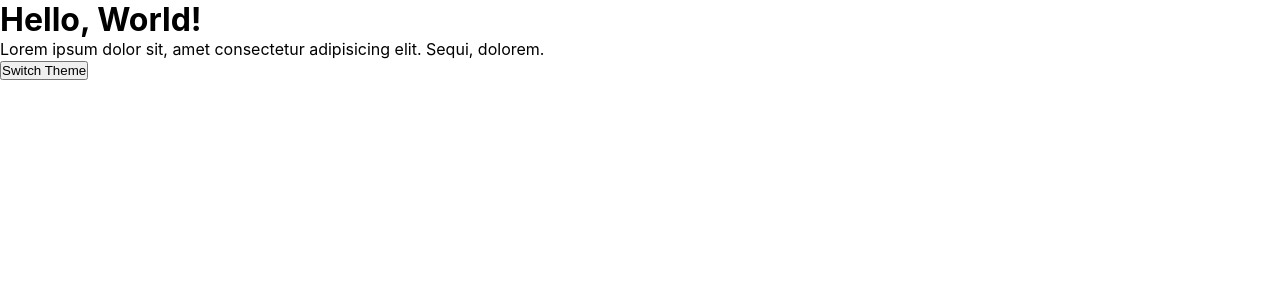
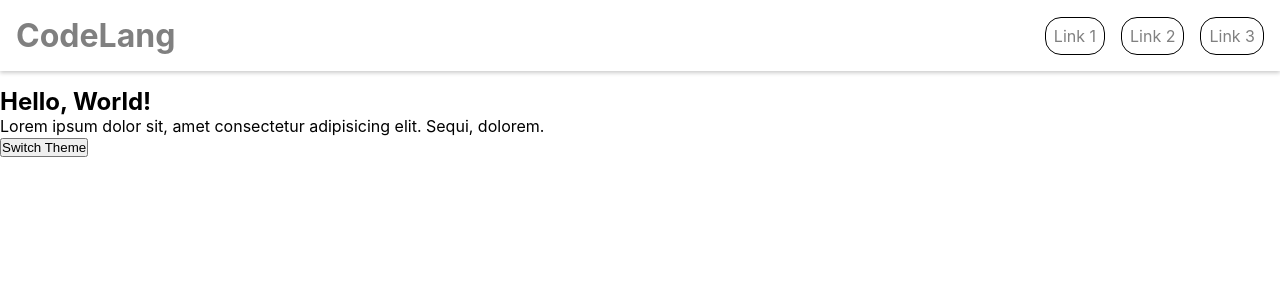
Before and after one commit to IslamSolimanInnowise/codelang, a React (Vite) app: page / in a window 1280 px wide. Shown: the top 300 px of the page. Built offline with nearby package versions, Linux system fonts and the light colour scheme.

Commit message:
feat: add app header as shared layout

```diff
--- a/src/app/App.tsx
+++ b/src/app/App.tsx
@@ -3,6 +3,8 @@ import { darkTheme, lightTheme } from "../shared/styles/themes";
 import { GlobalStyles } from "../shared/styles/globalStyles";
 import { useAppDispatch, useAppSelector } from "../shared/hooks";
 import { switchTheme } from "../features/theme/themeSlice";
+import { Routes, Route } from "react-router";
+import AppLayout from "../shared/layout/AppLayout";
 
 const App: React.FC = () => {
   const { isDark } = useAppSelector((state) => state.theme);
@@ -15,14 +17,23 @@ const App: React.FC = () => {
   return (
     <ThemeProvider theme={isDark ? darkTheme : lightTheme}>
       <GlobalStyles />
-      <div>
-        <h1>Hello, World!</h1>
-        <p>
-          Lorem ipsum dolor sit, amet consectetur adipisicing elit. Sequi,
-          dolorem.
-        </p>
-        <button onClick={handleThemeSwitch}>Switch Theme</button>
-      </div>
+      <Routes>
+        <Route element={<AppLayout />}>
+          <Route
+            path="/"
+            element={
+              <div>
+                <h2>Hello, World!</h2>
+                <p>
+                  Lorem ipsum dolor sit, amet consectetur adipisicing elit.
+                  Sequi, dolorem.
+                </p>
+                <button onClick={handleThemeSwitch}>Switch Theme</button>
+              </div>
+            }
+          />
+        </Route>
+      </Routes>
     </ThemeProvider>
   );
 };
--- a/src/main.tsx
+++ b/src/main.tsx
@@ -3,11 +3,14 @@ import { createRoot } from "react-dom/client";
 import App from "./app/App.tsx";
 import { Provider } from "react-redux";
 import { store } from "./shared/redux/store.ts";
+import { BrowserRouter } from "react-router";
 
 createRoot(document.getElementById("root")!).render(
   <StrictMode>
     <Provider store={store}>
-      <App />
+      <BrowserRouter>
+        <App />
+      </BrowserRouter>
     </Provider>
   </StrictMode>
 );
--- /dev/null
+++ b/src/shared/layout/AppLayout.tsx
@@ -0,0 +1,32 @@
+import { Outlet } from "react-router";
+import {
+  StyledHeader,
+  StyledHeading1,
+  StyledNavLink,
+  StyledNavList,
+} from "./appLayout.styles";
+
+const AppLayout: React.FC = () => {
+  return (
+    <>
+      <StyledHeader>
+        <StyledHeading1>CodeLang</StyledHeading1>
+        <nav>
+          <StyledNavList>
+            <li>
+              <StyledNavLink to="">Link 1</StyledNavLink>
+            </li>
+            <li>
+              <StyledNavLink to="">Link 2</StyledNavLink>
+            </li>
+            <li>
+              <StyledNavLink to="">Link 3</StyledNavLink>
+            </li>
+          </StyledNavList>
+        </nav>
+      </StyledHeader>
+      <Outlet />
+    </>
+  );
+};
+export default AppLayout;
--- /dev/null
+++ b/src/shared/layout/appLayout.styles.ts
@@ -0,0 +1,37 @@
+import { NavLink } from "react-router";
+import styled from "styled-components";
+
+const StyledHeader = styled.header`
+  padding: 1rem;
+  display: flex;
+  justify-content: space-between;
+  align-items: center;
+  margin-bottom: 1rem;
+  box-shadow: ${({ theme }) =>
+    theme.backgroundColor === "black"
+      ? "0 2px 4px rgba(255, 255, 255, 0.2)"
+      : "0 2px 4px rgba(0, 0, 0, 0.2)"};
+`;
+
+const StyledHeading1 = styled.h1`
+  color: grey;
+`;
+
+const StyledNavList = styled.ul`
+  list-style: none;
+  display: flex;
+  align-items: center;
+  gap: 1rem;
+`;
+
+const StyledNavLink = styled(NavLink)`
+  text-decoration: none;
+  color: grey;
+  transition: 0.3s;
+  border: 1px solid
+    ${({ theme }) => (theme.backgroundColor === "black" ? "white" : "black")};
+  border-radius: 1rem;
+  padding: 0.5rem;
+`;
+
+export { StyledHeader, StyledHeading1, StyledNavList, StyledNavLink };
--- a/src/shared/types/styled.d.ts
+++ b/src/shared/types/styled.d.ts
@@ -1,8 +1,9 @@
+import React from "react";
 import "styled-components/native";
 
 declare module "styled-components" {
   export interface DefaultTheme {
-    backgroundColor: string;
-    color: string;
+    backgroundColor: React.CSSProperties["backgroundColor"];
+    color: React.CSSProperties["color"];
   }
 }
```
